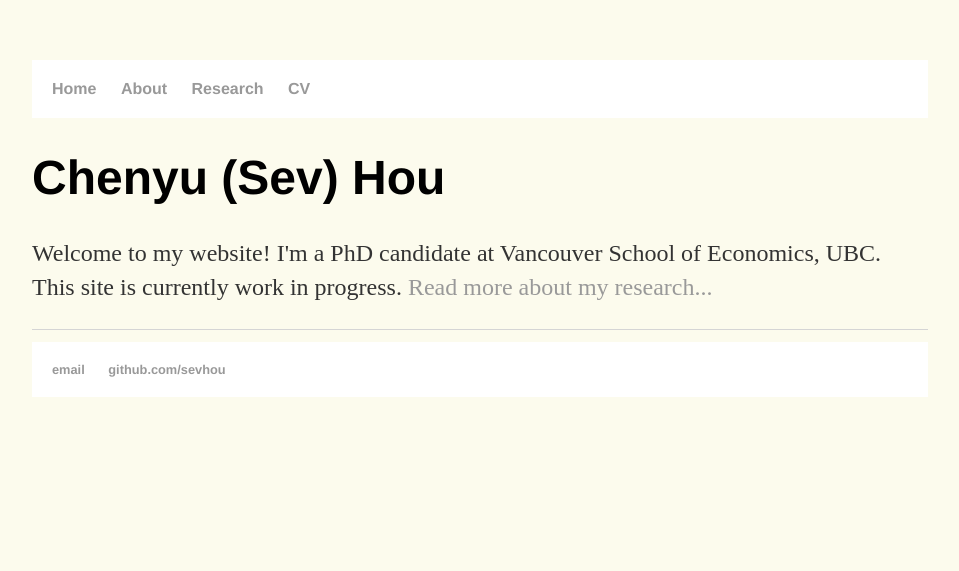
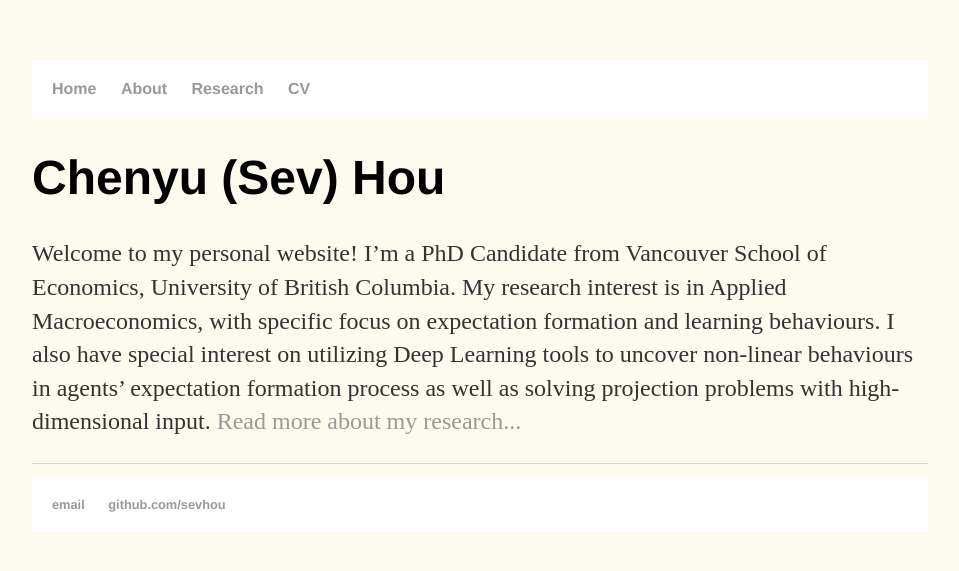
Before and after one commit to sevhou/sevhou.github.io, a Jekyll site: the page built from index.html, in a window 1280 px wide. Shown: the top 571 px of the page, without its empty margins (160-1119 px from the left). Built offline with Jekyll 4.4.1, drawn with Linux system fonts in a browser that asks for light colours.

Commit message:
Update index.html

```diff
--- a/index.html
+++ b/index.html
@@ -5,5 +5,8 @@ title: Chenyu (Sev) Hou
 
 <div class="blurb">
 	<h1>Chenyu (Sev) Hou</h1>
-	<p>Welcome to my website! I'm a PhD candidate at Vancouver School of Economics, UBC. This site is currently work in progress. <a href="/research">Read more about my research...</a></p>
+	<p>Welcome to my personal website! I’m a PhD Candidate from Vancouver School of Economics, University of British Columbia.
+		My research interest is in Applied Macroeconomics, with specific focus on expectation formation and learning behaviours. I also have special interest on utilizing Deep Learning tools to uncover non-linear behaviours in agents’ expectation formation process as well as solving projection problems with high-dimensional input.
+
+ <a href="/research">Read more about my research...</a></p>
 </div><!-- /.blurb -->
```
